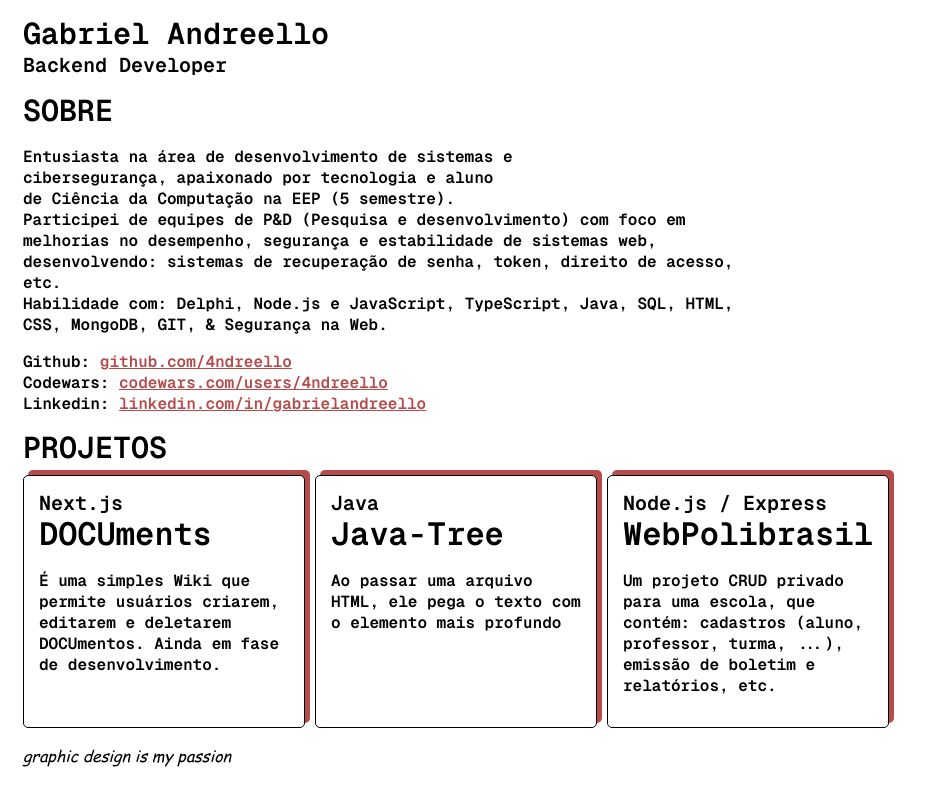
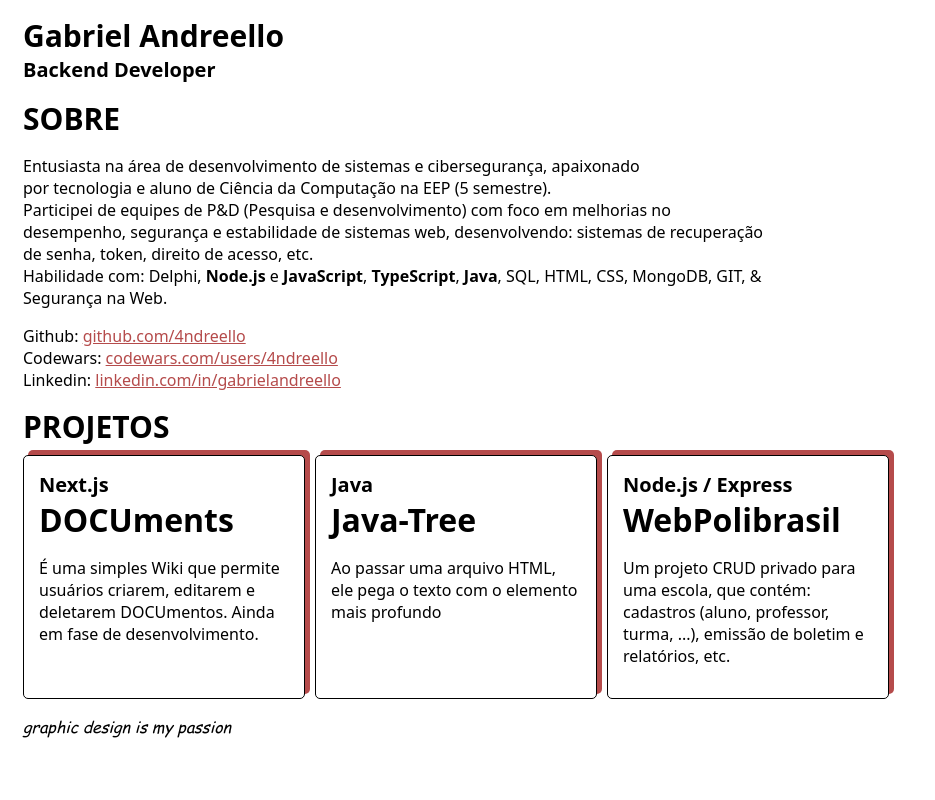
Before and after one commit to 4ndreello/andreello.dev.br, a plain HTML site: page index.html in a window 1280 px wide. Shown: the whole page, without its empty margins (0-935 px from the left). Drawn offline with Linux system fonts and the light colour scheme.

Commit message:
change the main font

```diff
--- a/css/styles.css
+++ b/css/styles.css
@@ -4,10 +4,10 @@
 	--secondaryColor: rgb(181, 75, 75);
 }
 
-@font-face {
-	font-family: "Geist";
+/* @font-face {
+	font-family: "system-ui";
 	src: url("./geist.woff") format("woff"), url("./geist.woff2") format("woff2");
-}
+} */
 
 @font-face {
 	font-family: "Comic";
@@ -15,7 +15,7 @@
 }
 
 * {
-	font-family: "Geist", -apple-system, BlinkMacSystemFont, "Segoe UI", Roboto,
+	font-family: system-ui, -apple-system, BlinkMacSystemFont, "Segoe UI", Roboto,
 		Oxygen, Ubuntu, Cantarell, "Open Sans", "Helvetica Neue", sans-serif;
 
 	user-select: none;
```
Also changed, not shown: css/geist.woff (deleted), css/geist.woff2 (deleted).
